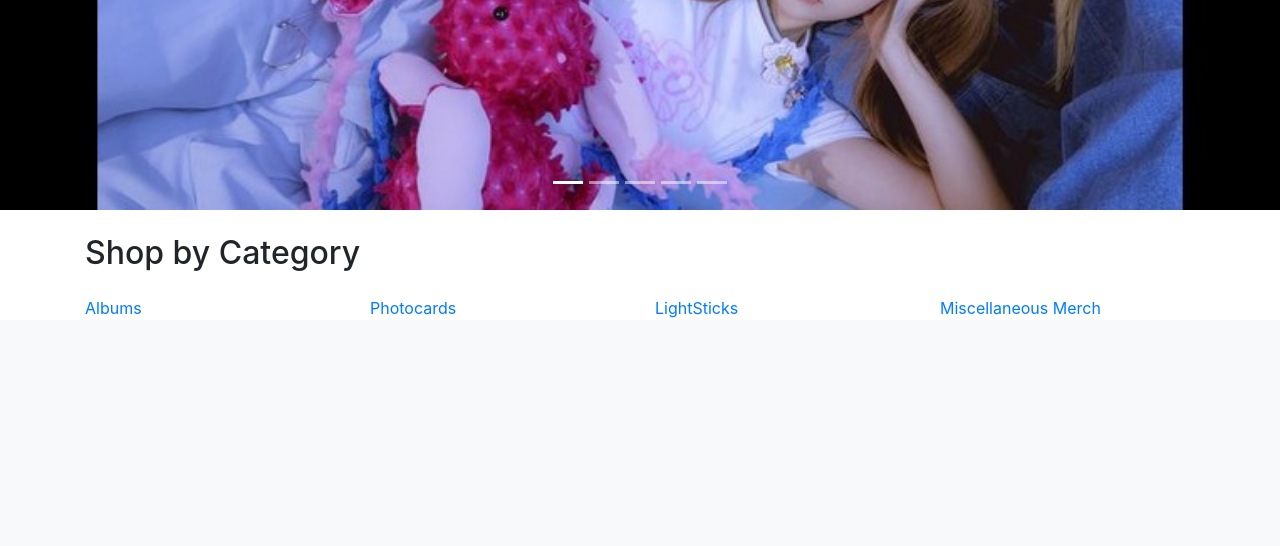
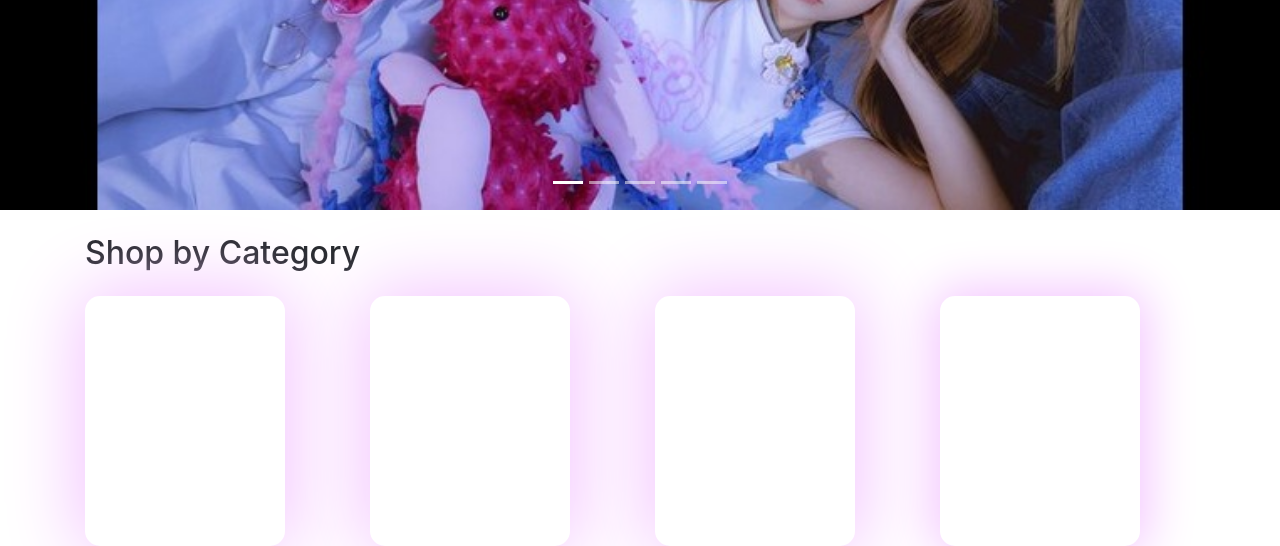
Before and after one commit to shiroochan143/COSC75, a Django app: page /home/ in a window 1280 px wide. Shown: the part 571-1117 px from the top of the page. Before the commit the page ends 889 px from the top, so only its background shows below. Run offline with Django 3.2, Linux system fonts and the light colour scheme; some libraries are stand-ins or nearby versions.

Commit message:
changes in homepage

```diff
--- a/products/templates/products/home.html
+++ b/products/templates/products/home.html
@@ -42,16 +42,29 @@
     <h2 class="mb-4">Shop by Category</h2>
     <div class="row">
         <div class="col-sm-3">
-        <a href="#">Albums</a>
+          <a href="Albums">
+            <div class="card-body" style="width: 200px; height: 250px; border-radius: 15px; background:#FFF; box-shadow:0px 0px 75px 6px rgba(243, 194, 255, 1.75);">
+              <!--image and label-->
+            </div>
         </div>
         <div class="col-sm-3">
-        <a href="#">Photocards</a>
+          <a href="Photocards">
+            <div class="card-body" style="width: 200px; height: 250px; border-radius: 15px; background:#FFF; box-shadow:0px 0px 75px 6px rgba(243, 194, 255, 1.75);">
+              <!--image and label-->
+            </div>
           </div>
         <div class="col-sm-3">
-        <a href="#">LightSticks</a>
+          <a href="Lightsticks">
+            <div class="card-body" style="width: 200px; height: 250px; border-radius: 15px; background:#FFF; box-shadow:0px 0px 75px 6px rgba(243, 194, 255, 1.75);">
+              <!--image and label-->
+            </div>
         </div>
         <div class="col-sm-3">
-        <a href="#">Miscellaneous Merch</a>
+          <a href="Other Merch">
+            <div class="card-body" style="width: 200px; height: 250px; border-radius: 15px; background:#FFF; box-shadow:0px 0px 50px 6px rgba(243, 194, 255, 1.75);">
+              <!--image and label-->
+            </div>
+          </a>
           </div>
       <!-- Add more categories as needed -->
       </div>
--- a/templates/base.html
+++ b/templates/base.html
@@ -26,7 +26,7 @@
     <link rel="stylesheet" href="//cdn.jsdelivr.net/npm/alertifyjs@1.13.1/build/css/alertify.min.css"/>
     <!-- Default theme -->
     <link rel="stylesheet" href="//cdn.jsdelivr.net/npm/alertifyjs@1.13.1/build/css/themes/default.min.css"/>
-    <title>Hello, world!</title>
+    <title>A2K: One Stop K-Shop</title>
   </head>
   <body style="background: #ffffff;">
     <nav class="navbar navbar-expand-lg navbar-light bg-light">
```
Lines whose indentation alone changed are shown as unchanged.
